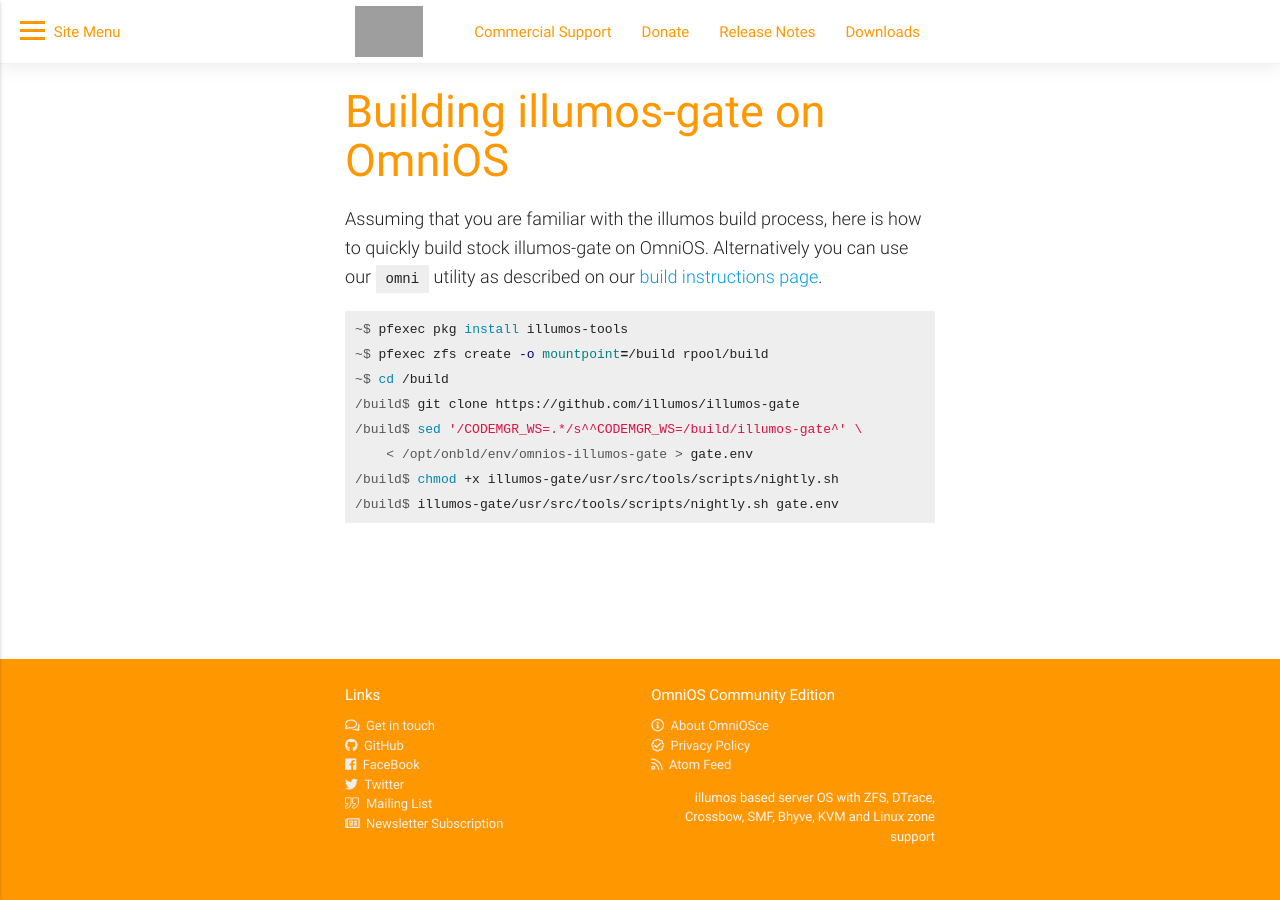
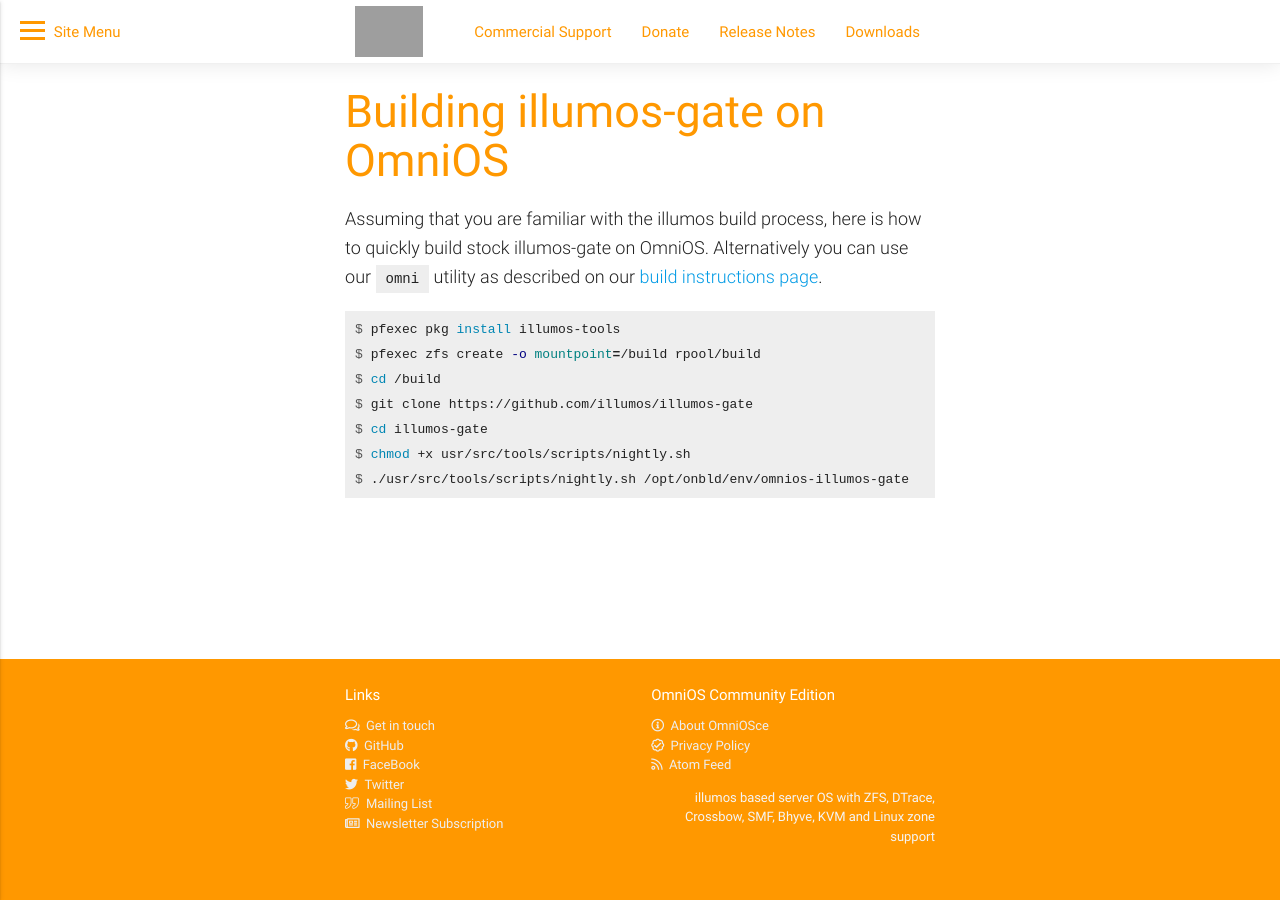
Before and after one commit to omniosorg/omniosorg.github.io, a Jekyll site: the page built from _docs/dev/gate.md, in a window 1280 px wide. Built offline with Jekyll 4.4.1, drawn with Linux system fonts in a browser that asks for light colours; comment, search, counter and statistics services are not loaded; grey boxes are pictures that could not be loaded.

Commit message:
Update gate build instructions

````diff
--- a/_docs/dev/gate.md
+++ b/_docs/dev/gate.md
@@ -12,12 +12,11 @@
 [build instructions page](/dev/build_instructions.html).
 
 ```shell_session
-~$ pfexec pkg install illumos-tools
-~$ pfexec zfs create -o mountpoint=/build rpool/build
-~$ cd /build
-/build$ git clone https://github.com/illumos/illumos-gate
-/build$ sed '/CODEMGR_WS=.*/s^^CODEMGR_WS=/build/illumos-gate^' \
-    < /opt/onbld/env/omnios-illumos-gate > gate.env
-/build$ chmod +x illumos-gate/usr/src/tools/scripts/nightly.sh
-/build$ illumos-gate/usr/src/tools/scripts/nightly.sh gate.env
+$ pfexec pkg install illumos-tools
+$ pfexec zfs create -o mountpoint=/build rpool/build
+$ cd /build
+$ git clone https://github.com/illumos/illumos-gate
+$ cd illumos-gate
+$ chmod +x usr/src/tools/scripts/nightly.sh
+$ ./usr/src/tools/scripts/nightly.sh /opt/onbld/env/omnios-illumos-gate
 ```
````
